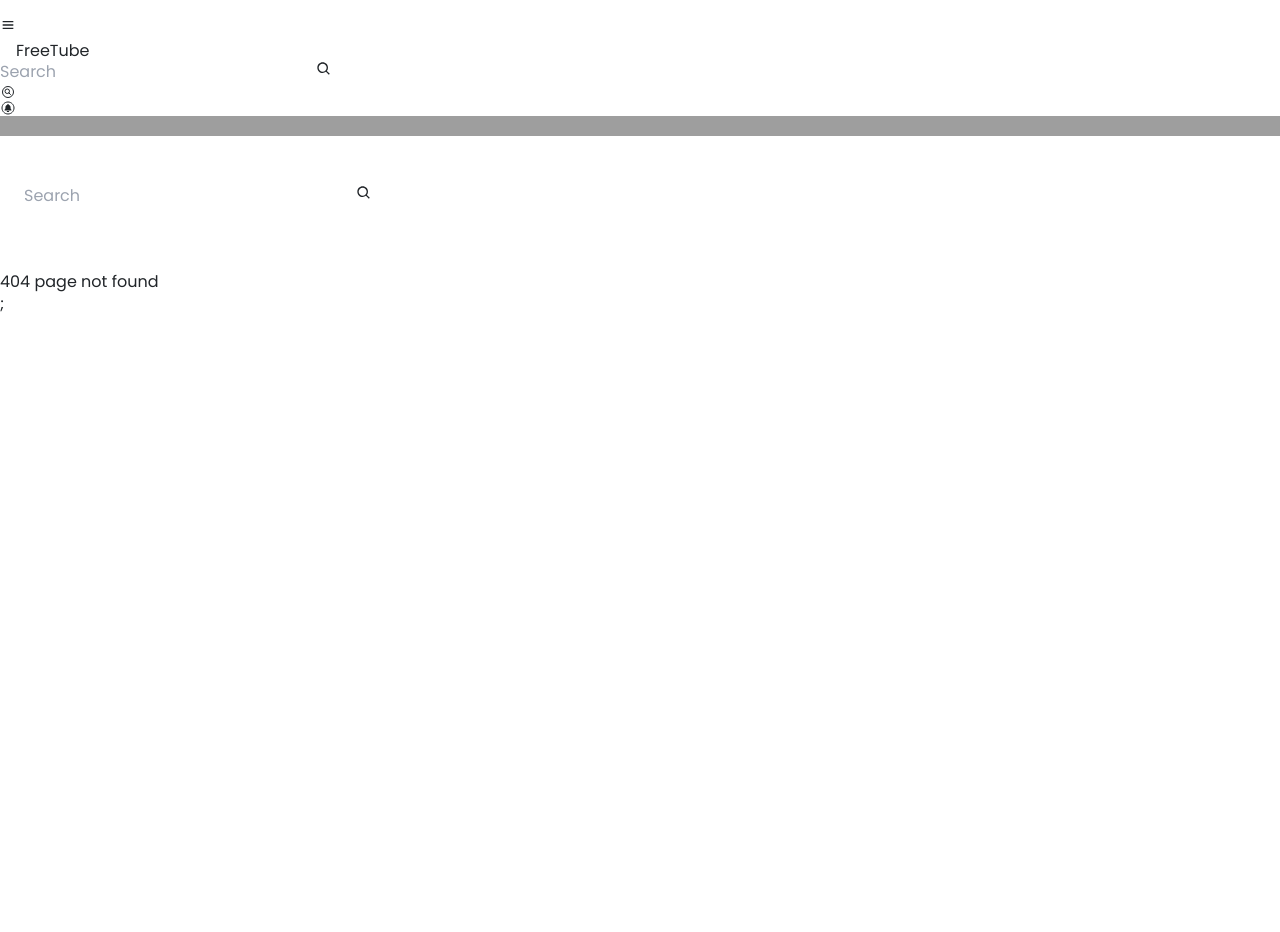
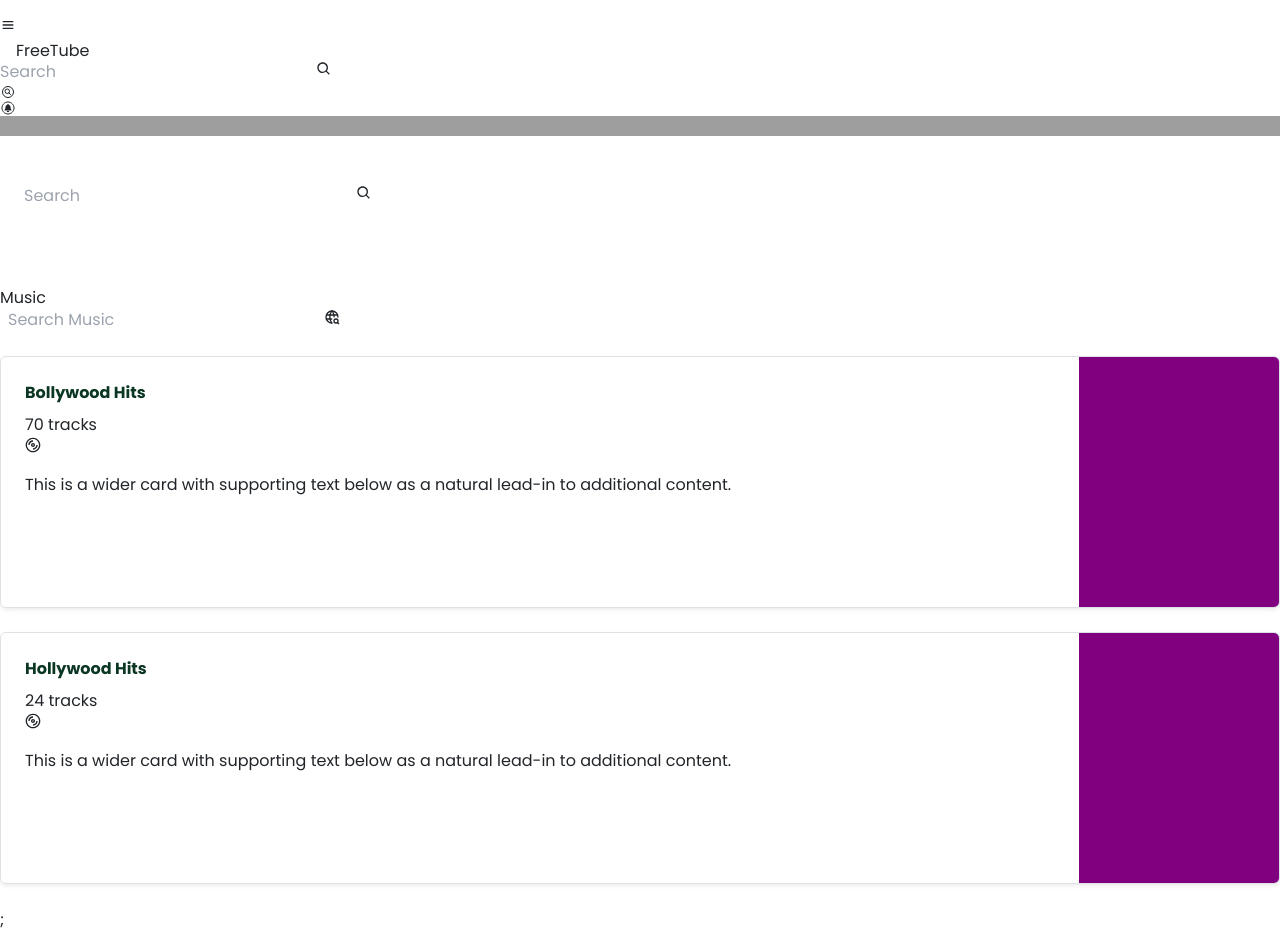
Before and after one commit to PiyushThaware07/FreeTube-Youtube-Clone-, a React (Vite) app: page /home/music in a window 1280 px wide. Before the commit this address had no page. Before the commit the page ends 800 px from the top, so only its background shows below. Built offline with nearby package versions, Linux system fonts and the light colour scheme; grey boxes are pictures that could not be loaded; some icons are missing.

Commit message:
Music and Movies template added

```diff
--- a/src/App.jsx
+++ b/src/App.jsx
@@ -15,10 +15,14 @@ import ChannelVideos from './pages/Channel/ChannelVideos';
 import ChannelPlaylist from './pages/Channel/ChannelPlaylist';
 // Sidebar Handling
 import History from './pages/Sidebar/History';
+import Subscription from './pages/Sidebar/Subscription';
+import Like from "./pages/Sidebar/Like";
+import Movies from "./pages/Sidebar/Movies";
+import Music from './pages/Sidebar/Music';
+
+
 
 import Temp from './pages/Temp';
-import Subscription from './pages/Sidebar/Subscription';
-import Like from "./pages/Sidebar/Like";
 
 
 export default function App() {
@@ -56,9 +60,11 @@ export default function App() {
             <Route path='history' element={<History />} />
             <Route path='subscription' element={<Subscription />} />
             <Route path='liked videos' element={<Like />} />
+            <Route path='movies' element={<Movies />} />
+            <Route path='music' element={<Music />} />
 
 
-            <Route path='*' element={<h1>404 page not found</h1>} />
+            <Route path='*' element={<h1 className='pt-20'>404 page not found</h1>} />
           </Route>
         </Routes>
       </Router>
--- a/src/components/Sidebar.jsx
+++ b/src/components/Sidebar.jsx
@@ -16,7 +16,7 @@ import { GiClothes } from "react-icons/gi";
 import { ImInstagram } from "react-icons/im";
 
 // React Router DOM
-import { Link, useNavigate } from 'react-router-dom';
+import { Link, useLocation, useNavigate } from 'react-router-dom';
 
 import { googleLogout } from '@react-oauth/google';
 
@@ -114,6 +114,9 @@ const itemsList03 = [
 
 export default function Sidebar() {
     const navigate = useNavigate();
+    const location = useLocation();
+
+
     return (
         <>
 
@@ -140,7 +143,7 @@ export default function Sidebar() {
                             <h1 className='px-[30px] py-[12px] md:py-[16px] text-[14px] font-semibold bg-gray-100'>Explore</h1>
                             {
                                 itemsList02.map((item, index) => (
-                                    <li key={index} className='px-[30px] py-[12px] md:py-[16px] hover:bg-gray-100'><button className='flex flex-nowrap items-center text-[20px] font-semibold gap-2'>{item.icon}<span className='text-[13px] capitalize'>{item.name}</span></button></li>
+                                    <li key={index} className='px-[30px] py-[12px] md:py-[16px] hover:bg-gray-100'><button className='flex flex-nowrap items-center text-[20px] font-semibold gap-2' onClick={() => navigate(`/home/${item.name}`)} data-bs-toggle="offcanvas" data-bs-target="#offcanvasExample" aria-controls="offcanvasExample"  >{item.icon}<span className='text-[13px] capitalize'>{item.name}</span></button></li>
                                 ))
                             }
                         </ul>
--- /dev/null
+++ b/src/pages/Sidebar/Movies.jsx
@@ -0,0 +1,37 @@
+import React from 'react';
+// icons
+import { BiSolidMoviePlay } from "react-icons/bi";
+import { BsDot, BsCalendar2DateFill } from "react-icons/bs";
+
+export default function Movies() {
+  return (
+    <>
+      <div className="movies-main h-screen w-screen pt-20">
+        <div className="movies-content px-[30px] sm:px-[60px] md:px-[60px] py-8">
+          <div className="flex flex-nowrap items-center gap-3 pb-[20px] border-b mb-[30px]">
+            <h1 className='h-[40px] sm:h-[50px] md:h-[70px] w-[40px] sm:w-[50px] md:w-[70px] bg-gradient-to-r text-white from-purple-500 to-blue-500 flex flex-nowrap items-center justify-center rounded-full'><BiSolidMoviePlay className='h-[45%] w-[45%]' /></h1>
+            <h1 className='text-xl sm:text-3xl md:text-4xl font-bold'>Movies</h1>
+          </div>
+          <div className="my-3 grid grid-cols-2 sm:grid-cols-2 md:grid-cols-3 lg:grid-cols-4 xl:grid-cols-5 gap-3">
+            <div className="card h-[250px] md:h-[350px] p-0">
+              <div className="card-body p-0">
+                <div className="thumbnail h-[80%] w-full bg-gray-200 cursor-pointer"
+                  style={{
+                    backgroundImage: `url('https://images4.alphacoders.com/909/909185.jpg')`,
+                    backgroundRepeat: "no-repeat",
+                    backgroundPosition: "center",
+                    backgroundSize: "cover"
+                  }}
+                ></div>
+                <div className="h-[20%] flex flex-nowrap flex-col justify-center items-center">
+                  <h1 className='flex flex-nowrap items-center gap-2 text-[11px] font-semibold pb-2 border-b border-gray-300'><BsCalendar2DateFill /> <span className='mt-[2px]'>29 Aug 2023</span></h1>
+                  <h1 className='text-[12px] font-semibold my-[5px]'>Movie Name</h1>
+                </div>
+              </div>
+            </div>
+          </div>
+        </div>
+      </div>
+    </>
+  )
+}
--- /dev/null
+++ b/src/pages/Sidebar/Music.jsx
@@ -0,0 +1,54 @@
+import React from 'react'
+// icons
+import { RiFileMusicFill } from "react-icons/ri";
+import { CgDisc } from "react-icons/cg";
+import { TbWorldSearch } from "react-icons/tb";
+
+export default function Music() {
+    return (
+        <>
+            <div className="movies-main h-screen w-screen pt-20">
+                <div className="movies-content px-[30px] sm:px-[60px] md:px-[60px] py-8">
+                    <div className="flex flex-nowrap items-center justify-between pb-[20px] border-b mb-[30px]">
+                        <div className="flex flex-nowrap items-center gap-2 sm:gap-3">
+                            <h1 className='h-[40px] sm:h-[50px] md:h-[70px] w-[40px] sm:w-[50px] md:w-[70px] bg-gradient-to-r text-white from-purple-500 to-blue-500 flex flex-nowrap items-center justify-center rounded-full'><RiFileMusicFill className='h-[45%] w-[45%]' /></h1>
+                            <h1 className='text-xl sm:text-3xl md:text-4xl  font-bold'>Music</h1>
+                        </div>
+                        <div className="h-[40px]">
+                            <form action="" className='h-full flex flex-nowrap items-center border-b border-gray-400 px-2 sm:px-4 pb-2'>
+                                <input type="text" placeholder='Search Music' className='focus:outline-none' />
+                                <button><TbWorldSearch className='text-xl text-purple-500' /></button>
+                            </form>
+                        </div>
+                    </div>
+                    <div className="my-3 sm:flex flex-wrap items-center justify-between gap-3">
+                        <div className="w-full sm:w-[48%]">
+                            <div className="row g-0 border rounded overflow-hidden flex-md-row mb-4 shadow-sm h-md-250 position-relative">
+                                <div className="col p-4 d-flex flex-column position-static">
+                                    <strong className="d-inline-block mb-2 text-success-emphasis text-2xl">Bollywood Hits</strong>
+                                    <div className="mb-1 text-md font-semibold flex flex-nowrap items-center gap-2">70 tracks <CgDisc className='text-xl' /></div>
+                                    <p className="mb-auto mt-3 font-medium text-sm">This is a wider card with supporting text below as a natural lead-in to additional content.</p>
+                                </div>
+                                <div className="col-auto d-none d-lg-block">
+                                    <svg className="bd-placeholder-img" width="200" height="250" xmlns="http://www.w3.org/2000/svg" role="img" aria-label="Placeholder: Thumbnail" preserveAspectRatio="xMidYMid slice" focusable="false"><title>Placeholder</title><rect width="100%" height="100%" fill="purple"></rect></svg>
+                                </div>
+                            </div>
+                        </div>
+                        <div className="w-full sm:w-[48%]">
+                            <div className="row g-0 border rounded overflow-hidden flex-md-row mb-4 shadow-sm h-md-250 position-relative">
+                                <div className="col p-4 d-flex flex-column position-static">
+                                    <strong className="d-inline-block mb-2 text-success-emphasis text-2xl">Hollywood Hits</strong>
+                                    <div className="mb-1 text-md font-semibold flex flex-nowrap items-center gap-2">24 tracks <CgDisc className='text-xl' /></div>
+                                    <p className="mb-auto mt-3 font-medium text-sm">This is a wider card with supporting text below as a natural lead-in to additional content.</p>
+                                </div>
+                                <div className="col-auto d-none d-lg-block">
+                                    <svg className="bd-placeholder-img" width="200" height="250" xmlns="http://www.w3.org/2000/svg" role="img" aria-label="Placeholder: Thumbnail" preserveAspectRatio="xMidYMid slice" focusable="false"><title>Placeholder</title><rect width="100%" height="100%" fill="purple"></rect></svg>
+                                </div>
+                            </div>
+                        </div>
+                    </div>
+                </div>
+            </div>
+        </>
+    )
+}
--- a/src/pages/Sidebar/VideoCard.jsx
+++ b/src/pages/Sidebar/VideoCard.jsx
@@ -53,9 +53,9 @@ export default function VideoCard(props) {
                         onClick={() => navigate(`/home/watch/${props.video.id}`)}
                     >
                         <div className="bg-gray-800 text-white absolute bottom-2 right-2 text-[10px] font-medium px-2 py-1 rounded-xl">{formatted_duration}</div>
-                        <div className={`bg-gray-800 text-white absolute top-[-10px] left-[-10px] text-[12px] font-medium h-[30px] w-[30px] rounded-full  ${location.pathname.includes('History')?"hidden":"flex"} flex-nowrap items-center justify-center`}>{props.index + 1}</div>
+                        <div className={`bg-gray-800 text-white absolute top-[-10px] left-[-10px] text-[12px] font-medium h-[30px] w-[30px] rounded-full  ${location.pathname.includes('History') ? "hidden" : "flex"} flex-nowrap items-center justify-center`}>{props.index + 1}</div>
                     </div>
-                    <button className={`bg-gray-800 text-white absolute top-1 right-1 text-sm px-[10px] py-[5px] font-medium gap-6 ps-[16px] rounded-full ${location.pathname.includes('History')?"flex":"hidden"}  flex-nowrap items-center justify-center`} onClick={() => dispatch(removeVideo(props.video))}>{props.index + 1} <IoCloseSharp className='text-xl' /></button>
+                    <button className={`bg-gray-800 text-white absolute top-1 right-1 text-sm px-[10px] py-[5px] font-medium gap-6 ps-[16px] rounded-full ${location.pathname.includes('History') ? "flex" : "hidden"}  flex-nowrap items-center justify-center`} onClick={() => dispatch(removeVideo(props.video))}>{props.index + 1} <IoCloseSharp className='text-xl' /></button>
 
 
                     <div className="details flex flex-nowrap gap-2 mt-2">
```
